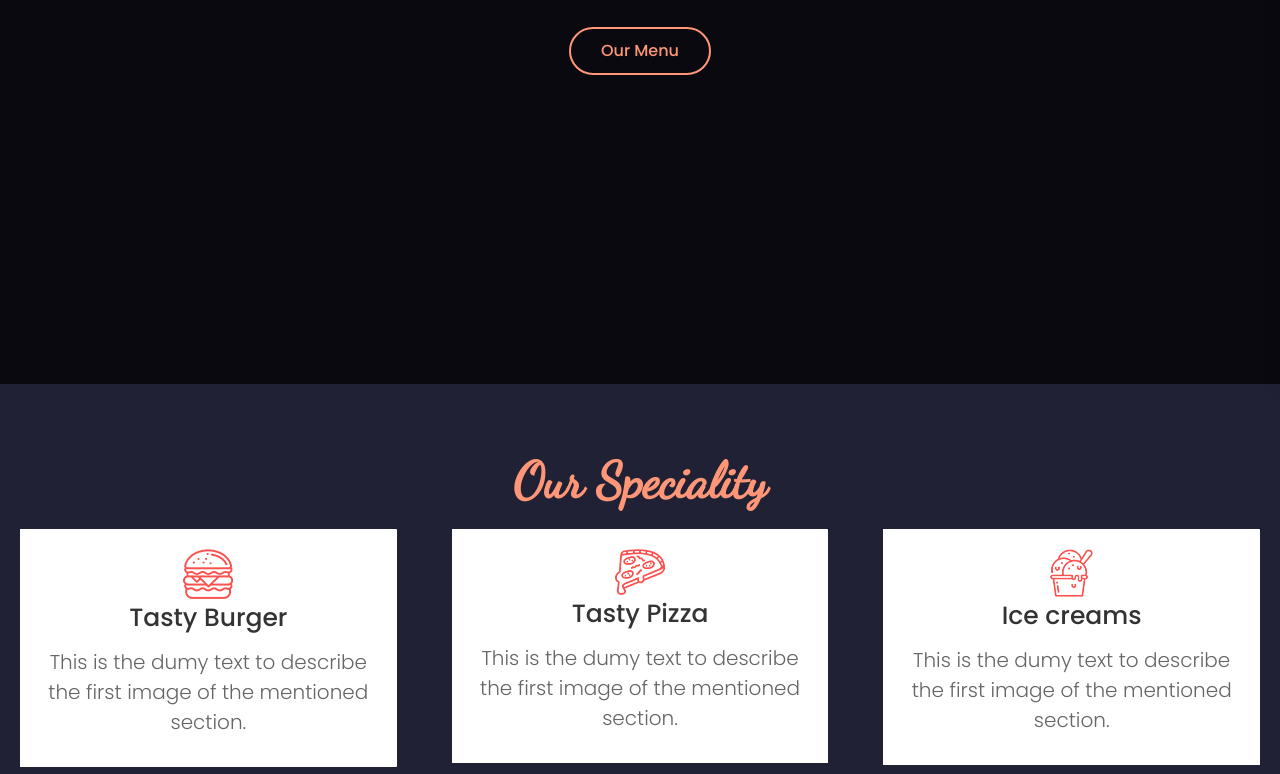
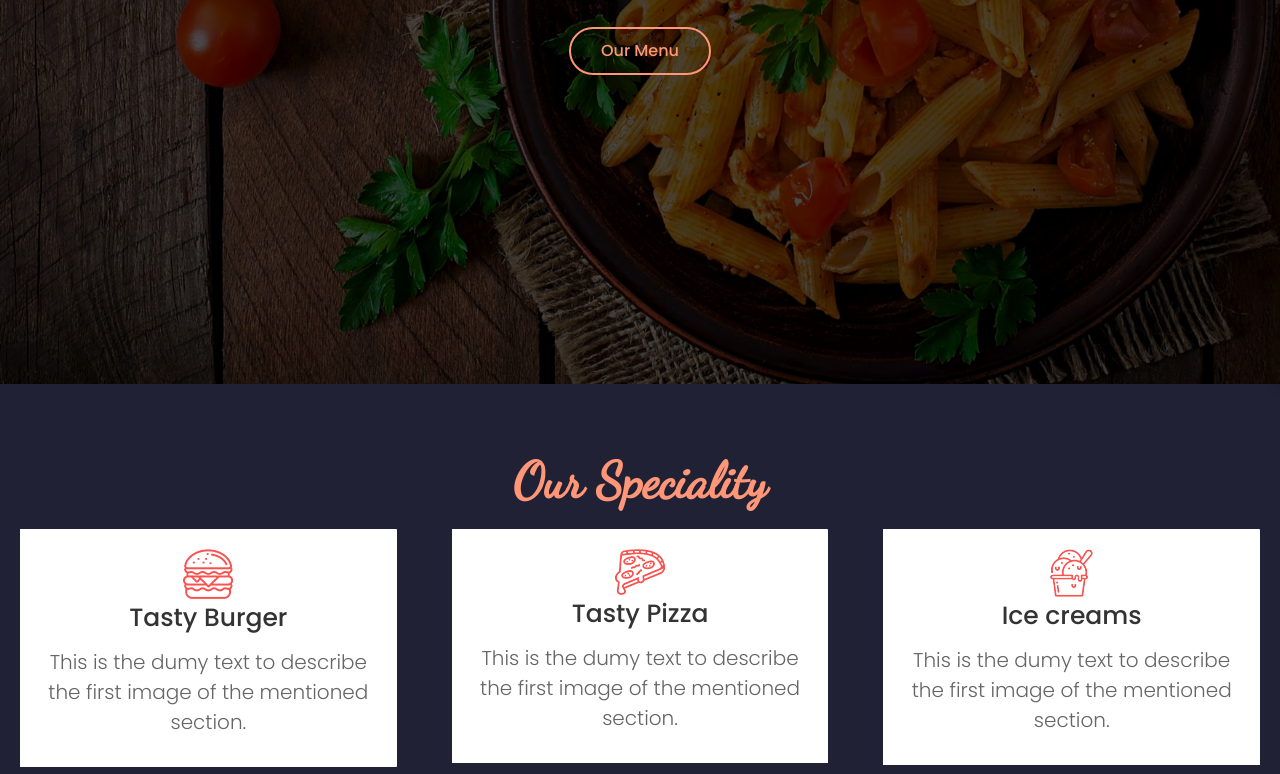
Before and after one commit to Bijal1121/Restaurant-Website, a plain HTML site: page index.html in a window 1280 px wide. Shown: the part 416-1190 px from the top of the page. Drawn offline with Linux system fonts and the light colour scheme; files that its build step writes are made by us from their sources; files whose address does not match are found by name.

Commit message:
Update style.css

```diff
--- a/style.css
+++ b/style.css
@@ -296,7 +296,7 @@ h6 {
     top: 0;
     height: 100%;
     width: 100%;
-    background-image: url(../dine-out/home-bg.jpg);
+    background-image: url(../img1/home-bg.jpg);
     background-attachment: fixed;
     background-size: cover;
     background-position: center;
```
